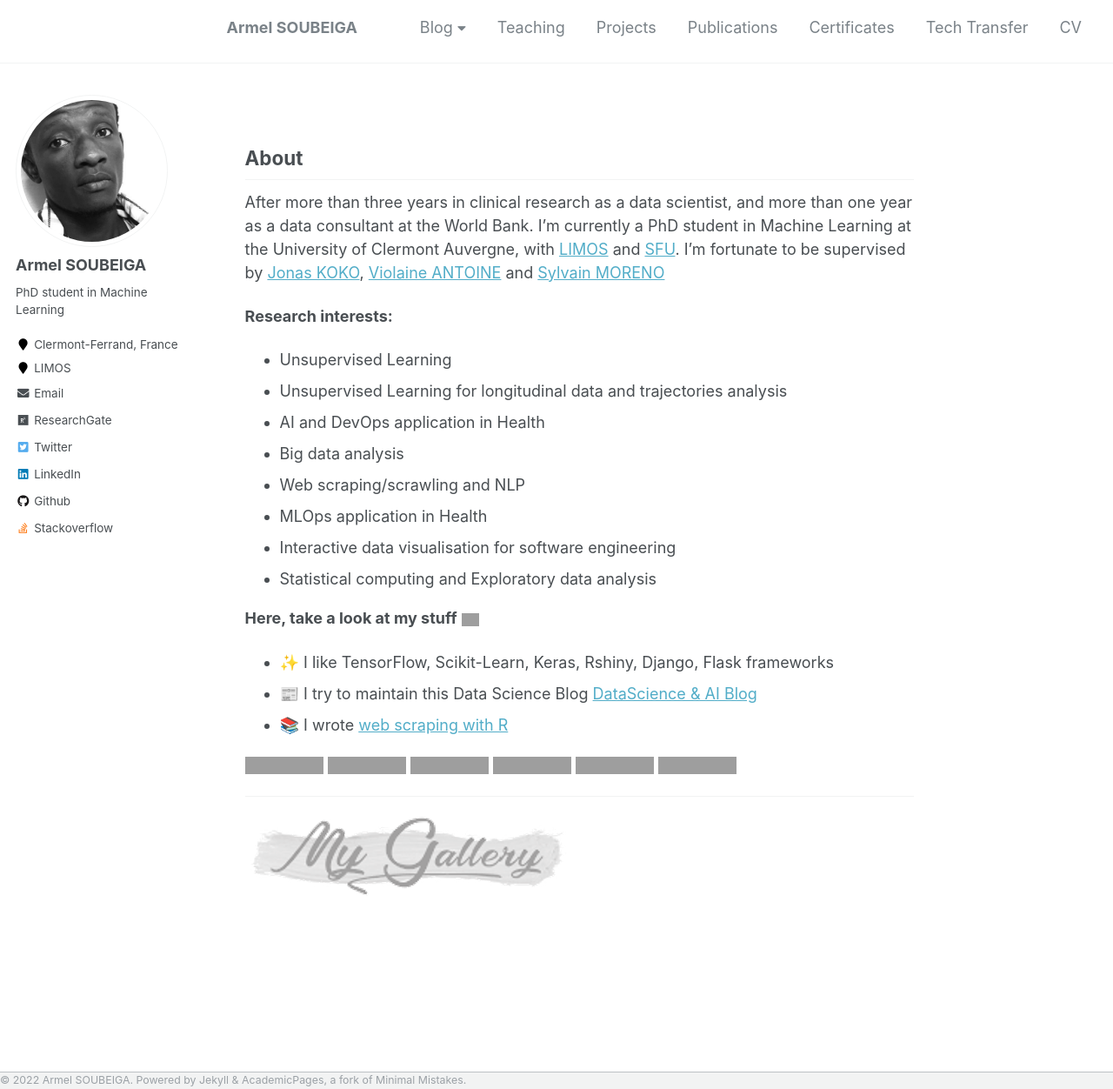
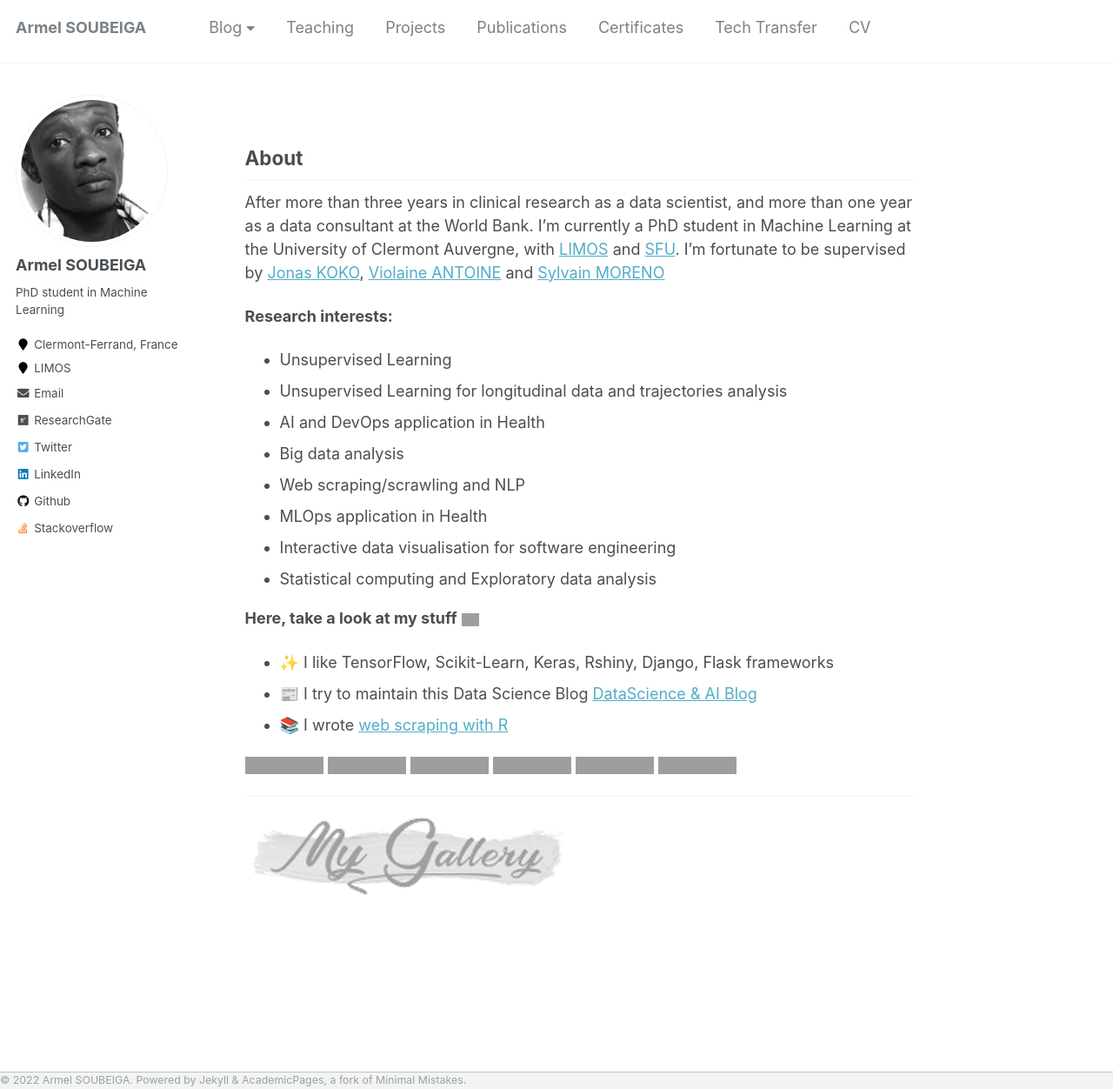
Before and after one commit to armelsoubeiga/armelsoubeiga.github.io, a Jekyll site: the page built from _pages/about.md, in a window 1280 px wide and 1252 px high. Shown: the whole window at 87% size. Built offline with Jekyll 4.4.1, drawn with Linux system fonts in a browser that asks for light colours; grey boxes are pictures that could not be loaded.

Commit message:
Update _navigation.scss

```diff
--- a/_sass/_navigation.scss
+++ b/_sass/_navigation.scss
@@ -225,6 +225,8 @@
   }
 
   .visible-links {
+
+/*
     display: -webkit-box;
     display: -ms-flexbox;
     display: flex;
@@ -241,6 +243,27 @@
       -ms-flex: none;
       flex: none;
     }
+*/
+    display: table;
+    li {
+      display: table-cell;
+      vertical-align: middle;
+
+      &:first-child {
+        font-weight: bold;
+
+        a {
+          margin-left: 0;
+        }
+      }
+
+      &:last-child {
+        a {
+          margin-right: 0;
+        }
+      }
+    }
+
 
     a {
       position: relative;
```
